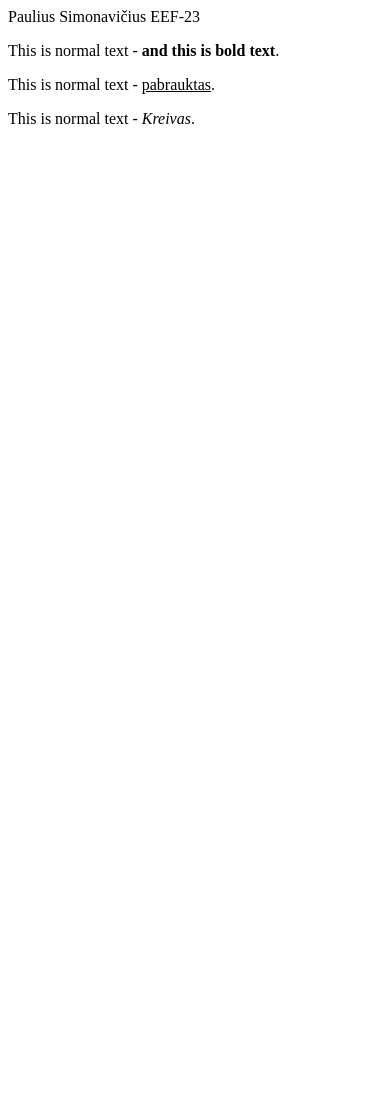
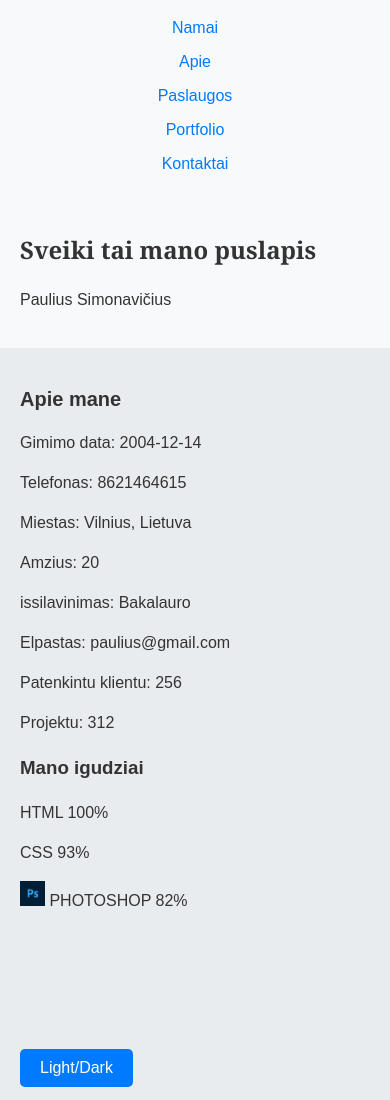
Before and after one commit to Nepelnytai/Nepelnytai.github.io, a plain HTML site: page index.html in a window 390 px wide. Before the commit the page ends 844 px from the top, so only its background shows below. Drawn offline with Linux system fonts and the light colour scheme.

Commit message:
Add files via upload

```diff
--- /dev/null
+++ b/Style.css
@@ -0,0 +1,264 @@
+/* Bendri puslapio stiliai */
+body {
+    font-family: 'Arial', sans-serif;  /* Nustatomas bendras šriftas visam puslapiui */
+    font-size: 16px;  /* Bendras šrifto dydis visam puslapiui */
+    line-height: 1.5;  /* Geresniam teksto įskaitomumui */
+    color: #333;  /* Teksto spalva */
+    margin: 0;
+    padding: 0;
+}
+
+/* Antraštės stilius (h1, h2, h3) */
+h1 {
+    font-family: 'Georgia', serif; /* Gražus serif šriftas */
+    font-size: 36px;  /* Didesnis šrifto dydis antraštėms */
+    font-weight: bold;  /* Storis - paryškinta */
+    color: #df0303;  /* Tamsiai pilka spalva */
+}
+
+/* Bendras nuorodų stilius */
+a {
+    text-decoration: none; /* Pašalina pabraukimą */
+    color:rgb(113, 116, 110); /* Nustatome pradines nuorodos spalvas (mėlyna) */
+    font-weight: normal; /* Normalaus storio */
+    transition: color 0.3s ease; /* Sklandus spalvos pokytis */
+}
+
+/* Nuorodų hover efektas */
+a:hover {
+    color: #0056b3; /* Tamsesnė mėlyna spalva, kai pelė užveda virš */
+    text-decoration: underline; /* Pabraukimas, kai pelė užveda virš */
+}
+
+/* Nuorodų aktyvus (paspaustas) stilius */
+a:active {
+    color: #003366; /* Tamsi spalva, kai nuoroda paspaudžiama */
+}
+
+/* Mygtukų stilius */
+button {
+    background-color: #007bff; /* Mėlyna spalva kaip fonas */
+    color: white; /* Balta spalva tekstui */
+    border: 2px solid #007bff; /* Mėlyna kraštinė */
+    padding: 10px 20px; /* Tarpas aplink tekstą */
+    font-size: 16px; /* Teksto dydis */
+    border-radius: 5px; /* Kampų suapvalinimas */
+    cursor: pointer; /* Rodyklė keičiasi į ranką, kai pelė užveda virš */
+    transition: background-color 0.3s ease, border-color 0.3s ease; /* Sklandus efektas */
+}
+
+/* Mygtukų hover efektas */
+button:hover {
+    background-color: #0056b3; /* Tamsesnė mėlyna spalva hover metu */
+    border-color: #0056b3; /* Tamsesnė mėlyna kraštinė */
+}
+
+/* Mygtukų aktyvus (paspaustas) stilius */
+button:active {
+    background-color: #003366; /* Tamsiai mėlyna, kai mygtukas paspaudžiamas */
+    border-color: #003366; /* Tamsiai mėlyna kraštinė */
+}
+
+/* Mygtuko išvaizda, kai jis yra išjungtas (disabled) */
+button:disabled {
+    background-color: #cccccc; /* Šviesiai pilka fonas */
+    border-color: #cccccc; /* Šviesiai pilka kraštinė */
+    color: #666666; /* Tamsiai pilka tekstas */
+    cursor: not-allowed; /* Rodyklė rodo, kad mygtukas negali būti paspaustas */
+}
+
+/* Bendri puslapio stiliai */
+body {
+    font-family: 'Arial', sans-serif;
+    font-size: 16px;
+    line-height: 1.5;
+    color: #333;
+    margin: 0;
+    padding: 0;
+}
+
+/* Navigation Bar */
+nav ul {
+    list-style: none;
+    padding: 0;
+    text-align: center;
+}
+
+nav ul li {
+    display: inline-block;
+    margin: 0 15px;
+}
+
+nav a {
+    text-decoration: none;
+    color: #007bff;
+    font-size: 18px;
+    font-weight: normal;
+    transition: color 0.3s ease;
+}
+
+/* Hover effect for links */
+nav a:hover {
+    color: #0056b3;
+    text-decoration: underline;
+}
+
+/* Section Styles */
+section {
+    padding: 40px;
+}
+
+/* Home Section */
+#home {
+    background-color: #f8f9fa;
+}
+
+#about {
+    background-color: #e9ecef;
+}
+
+/* Mygtukų ir nuorodų stilius */
+button {
+    background-color: #007bff;
+    color: white;
+    border: 2px solid #007bff;
+    padding: 10px 20px;
+    font-size: 16px;
+    border-radius: 5px;
+    cursor: pointer;
+    transition: background-color 0.3s ease;
+}
+
+/* Hover and active effects for buttons */
+button:hover {
+    background-color: #0056b3;
+    border-color: #0056b3;
+}
+
+button:active {
+    background-color: #003366;
+    border-color: #003366;
+}
+
+/* Responsive Design - using media queries */
+
+/* For devices with width up to 768px (tablets and mobile devices) */
+@media (max-width: 768px) {
+    body {
+        font-size: 14px; /* Smaller font size */
+    }
+
+    /* Stilius naršymo meniu */
+    nav ul {
+        padding: 0;
+    }
+
+    nav ul li {
+        display: block; /* Sujungiame meniu elementus į vieną stulpelį */
+        margin: 10px 0;
+    }
+
+    nav a {
+        font-size: 16px; /* Sumažiname nuorodų šrifto dydį */
+    }
+
+    /* Atsakingos sekcijos su mažesniais atstumais */
+    section {
+        padding: 20px;
+    }
+
+    /* Sumažinkite šrifto dydį antraštėms */
+    h1 {
+        font-size: 28px;
+    }
+
+    h2 {
+        font-size: 24px;
+    }
+}
+
+/* For small mobile devices (phones) */
+@media (max-width: 480px) {
+    body {
+        font-size: 12px; /* Dar mažesnis šriftas */
+    }
+
+    nav ul li {
+        text-align: center;
+    }
+
+    h1 {
+        font-size: 24px; /* Sumažinkite h1 antraštės dydį */
+    }
+
+    h2 {
+        font-size: 20px; /* Sumažinkite h2 antraštės dydį */
+    }
+
+
+/* General styles for body */
+body {
+    font-family: 'Arial', sans-serif;
+    font-size: 16px;
+    line-height: 1.5;
+    margin: 0;
+    padding: 0;
+    transition: background-color 0.3s ease, color 0.3s ease; /* Smooth transition for both background and text color */
+}
+
+/* Light mode styles */
+:root {
+    --bg-color: #f8f9fa; /* Light background */
+    --text-color: #333;   /* Dark text color */
+    --link-color: #007bff; /* Link color */
+    --button-bg: #007bff; /* Button background */
+    --button-hover: #0056b3; /* Button hover */
+}
+
+/* Dark mode styles */
+body.dark-mode {
+    --bg-color: #121212; /* Dark background */
+    --text-color: #e9ecef; /* Light text color */
+    --link-color: #82c6ff; /* Light blue links */
+    --button-bg: #6200ea; /* Dark mode button color */
+    --button-hover: #3700b3; /* Dark mode button hover */
+}
+
+/* Apply the variables to the body */
+body {
+    background-color: var(--bg-color);
+    color: var(--text-color);  /* Set text color using the CSS variable */
+}
+
+/* Apply the text color for paragraphs, headings, and other text elements */
+p, h1, h2, h3, h4, h5, h6 {
+    color: var(--text-color); /* Ensure text elements inherit the text color */
+}
+
+/* Links */
+a {
+    color: var(--link-color);
+    text-decoration: none;
+}
+
+a:hover {
+    color: var(--button-hover);
+    text-decoration: underline;
+}
+
+/* Button styles */
+button {
+    background-color: var(--button-bg);
+    color: white;
+    border: none;
+    padding: 10px 20px;
+    font-size: 16px;
+    border-radius: 5px;
+    cursor: pointer;
+    transition: background-color 0.3s ease, transform 0.3s ease;
+}
+
+button:hover {
+    background-color: var(--button-hover);
+    transform: scale(1.05); /* Slight grow effect on hover */
+}
--- a/index.html
+++ b/index.html
@@ -13,18 +13,59 @@
         <link rel="stylesheet" href="style.css">
     </head>
 
-<body>
-
-<Vardas> Paulius </Vardas>
-<Pavardė>
-    Simonavičius
-</Pavard>
-<Grupė>EEF-23</Grupė>
-
-<p>This is normal text - <b>and this is bold text</b>.</p>
-<p>This is normal text - <u>pabrauktas</u>.</p>
-<p>This is normal text - <i>Kreivas</i>.</p>
 
 
-</body>
+    <body>
+        <!-- Navigation Bar -->
+        <nav>
+        <ul>
+            <li><a href="#home">Namai</a></li>
+            <li><a href="#about">Apie</a></li>
+            <li><a href="#services">Paslaugos</a></li>
+            <li><a href="#portfolio">Portfolio</a></li>
+            <li><a href="#contacts">Kontaktai</a></li>
+
+
+
+        </ul>
+    </nav>
+    <!-- Home Section -->
+
+        <section id="home">
+            <header>
+                <h1>Sveiki tai mano puslapis</h1>
+                <p>Paulius Simonavičius</p>
+            </header>
+        </section>
+
+
+        <section id="about">
+            <h2>  Apie mane  </h2>
+            <p>Gimimo data: 2004-12-14</p>
+            <p>Telefonas: 8621464615</p>
+            <p>Miestas: Vilnius, Lietuva</p>
+            <p>Amzius: 20</p>
+            <p>issilavinimas: Bakalauro</p>
+            <p>Elpastas: paulius@gmail.com</p>
+            <p>Patenkintu klientu: 256</p>
+            <p>Projektu: 312</p>
+            <h3>Mano igudziai</h3>
+            <p>HTML 100%</p>
+            <p>CSS 93%</p>
+            <p>
+                    <img src="images/PHOTOSHOP.png" alt="Description of the image" width="25" height="25">
+                PHOTOSHOP 82%
+
+        </p>
+
+        <section id="services"> </section>
+
+        <section id="Portfolio"> </section>
+
+         <section id="contacts"> </section>
+
+        <button id="themeToggle">Light/Dark</button>
+
+         <script src="functions.js"></script>
+    </body>
 </html>
```
Also changed, not shown: Untitled-1.html (added, +88 -0 lines), images/PHOTOSHOP.png (added), 1 other file.
